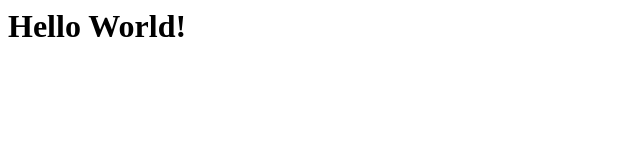
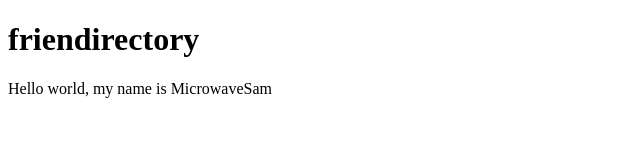
Before and after one commit to thejovialknight/friendirectory.github.io, a plain HTML site: page index.html in a window 1280 px wide. Shown: the whole page, without its empty margins (0-640 px from the left). Drawn offline with Linux system fonts and the light colour scheme.

Commit message:
New index.html

```diff
--- a/index.html
+++ b/index.html
@@ -1 +1,7 @@
-<h1>Hello World!</h1>
+<!DOCTYPE html>
+<html>
+<h1>friendirectory</h1>
+<body>
+Hello world, my name is MicrowaveSam
+</body>
+</html>
```
